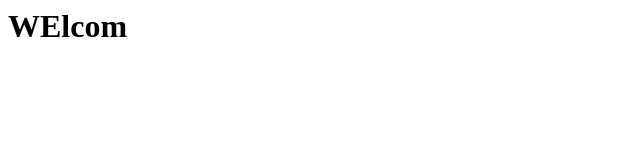
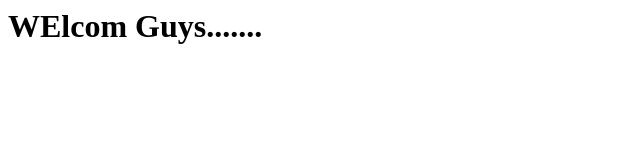
Before and after one commit to DeepikaKonda113/git, a plain HTML site: page index.html in a window 1280 px wide. Shown: the whole page, without its empty margins (0-640 px from the left). Drawn offline with Linux system fonts and the light colour scheme.

Commit message:
2.2.2020

```diff
--- a/index.html
+++ b/index.html
@@ -1 +1 @@
-<h1>WElcom<h1>
+<h1>WElcom Guys.......<h1>
```
